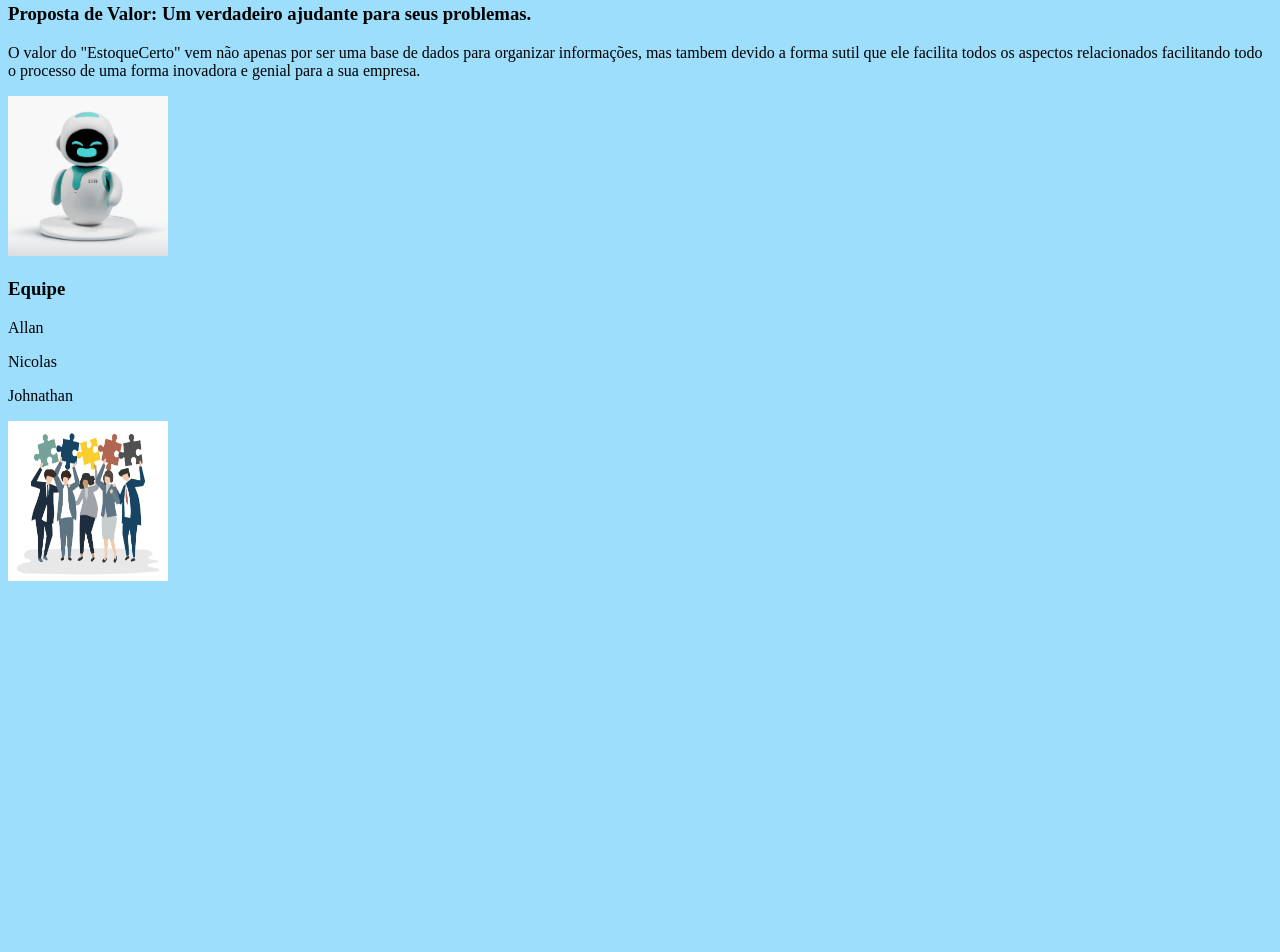
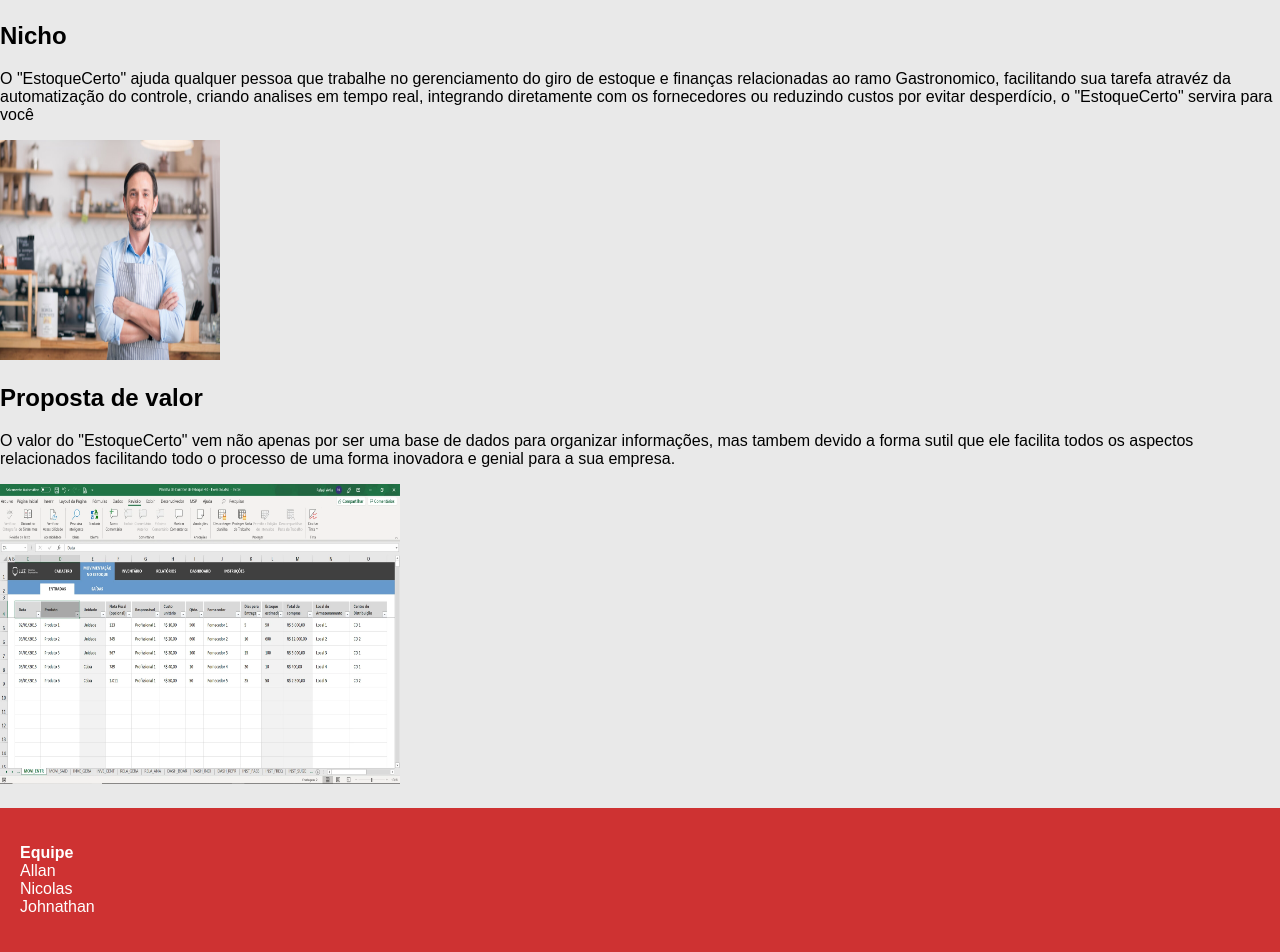
Before and after one commit to WallyTheAlie/projpmi1, a plain HTML site: page docs/index.html in a window 1280 px wide. Shown: the part 806-1758 px from the top of the page. Before the commit the page ends 1399 px from the top, so only its background shows below. Drawn offline with Linux system fonts and the light colour scheme.

Commit message:
segundo commit

```diff
--- a/docs/index.html
+++ b/docs/index.html
@@ -1,30 +1,68 @@
 <!DOCTYPE html>
 <html lang="br">
+  <head>
   <title>ProjetoPMI1</title>
   <header></header>
-  <body style="background-color: rgb(157, 222, 252)">
-    <div>
-      <h3>Ideia: "EstoqueCerto"</h3>
+    <style>
+      body{
+        font-family: Arial, Helvetica, sans-serif;
+        margin: 0;
+        background-color: rgb(233, 233, 233);
+      }
+
+      header{
+        text-align: center;
+        background: rgb(206, 50, 50);
+        padding: 10px;
+        color: white;
+      }
+
+      header h1{
+        font-size: 40px;
+      }
+
+      footer{
+        padding: 20px;
+        background: rgb(206, 50, 50);
+        color: white;
+        margin-top: 20px;
+      }
+      footer dt{
+        font-weight: bold;
+      }
+      footer dd{
+        margin-left: 0;
+      }
+    </style>
+  </head>
+  <body >
+    <header>
+      <h1>Estoque Certo</h1>
+    </header>
+    <section>
+
+      <article>
+        <h2>Problema</h2>
+        <p>
+          Percorra o caminho do trabalho gerencial com modernidade, no passado a
+          exasperante tarefa de controlar dados levava muitos a dores de cabeça
+          devido a sua intensa carga neural.
+        </p>
+        <img src="img/OIP (1).jfif" style="width:220px ;height:220px ;"
+
+      </article>
+      <article>
+        <h2>Ideia</h2>
         <p>
           Agilize sua vida com o programa EstoqueCerto que te facilitara todos os
           assuntos relacionados a controle de estoque e apuração de custos,
           facilite seu trabalho e relaxe.
         </p>
-      <img src="./img/estoque-de-alimentos.jpg" style="width:160px ;height:160px
-      ;"
-    </div>
-    <div>
-      <h3>Problema: Dificuldade com gestão de estoque e apuração de custos.</h3>
-      <p>
-        Percorra o caminho do trabalho gerencial com modernidade, no passado a
-        exasperante tarefa de controlar dados levava muitos a dores de cabeça
-        devido a sua intensa carga neural.
-      </p>
-      <img src="img\grafico.jfif" style="width:160px ;height:160px ;"
-    </div>
+        <img src="img/estoque-de-alimentos.jpg" style="width:220px ;height:220px ;"
 
-    <div>
-      <h3>Nicho: Quem se beneficia por usar o "EstoqueCerto".</h3>
+      </article>
+      <article>
+        <h2>Nicho</h2>
         <p>
           O "EstoqueCerto" ajuda qualquer pessoa que trabalhe no gerenciamento do
           giro de estoque e finanças relacionadas ao ramo Gastronomico,
@@ -33,26 +71,28 @@
           reduzindo custos por evitar desperdício, o "EstoqueCerto" servira para
           você
         </p>
-      <img src="img\dono-de-restaurante-768x513.jpeg" style="width:160px
-      ;height:160px ;"
-    </div>
-    <div>
-      <h3>Proposta de Valor: Um verdadeiro ajudante para seus problemas.</h3>
+        <img src="img/dono-de-restaurante-768x513.jpeg" style="width:220px ;height:220px ;"
+
+      </article>
+      <article>
+        <h2>Proposta de valor</h2>
         <p>
           O valor do "EstoqueCerto" vem não apenas por ser uma base de dados para
           organizar informações, mas tambem devido a forma sutil que ele facilita
           todos os aspectos relacionados facilitando todo o processo de uma forma
           inovadora e genial para a sua empresa.
         </p>
-      <img src="img\robozinho.jpg" style="width:160px ;height:160px ;"
-    </div>
-    <div>
-      <h3>Equipe</h3>
-      <p>Allan</p>
-      <p>Nicolas</p>
-      <p>Johnathan</p>
-      <img src="img\pessoa.jpg" style="width:160px ;height:160px ;"
-    </div>
+        <img src="img/planilha-de-controle-de-estoque-entradas.webp" style="width:400px ;height:300px ;"
+
+      </article>
+    </section>
+    <footer>
+      <dl>
+        <dt>Equipe</dt>
+        <dd>Allan</dd>
+        <dd>Nicolas</dd>
+        <dd>Johnathan</dd>
+      </dl>
+    </footer>
   </body>
-  <footer></footer>
 </html>
```
Also changed, not shown: docs/img/OIP (1).jfif (added), docs/img/planilha-de-controle-de-estoque-entradas.webp (added). Lines whose indentation alone changed are shown as unchanged.
